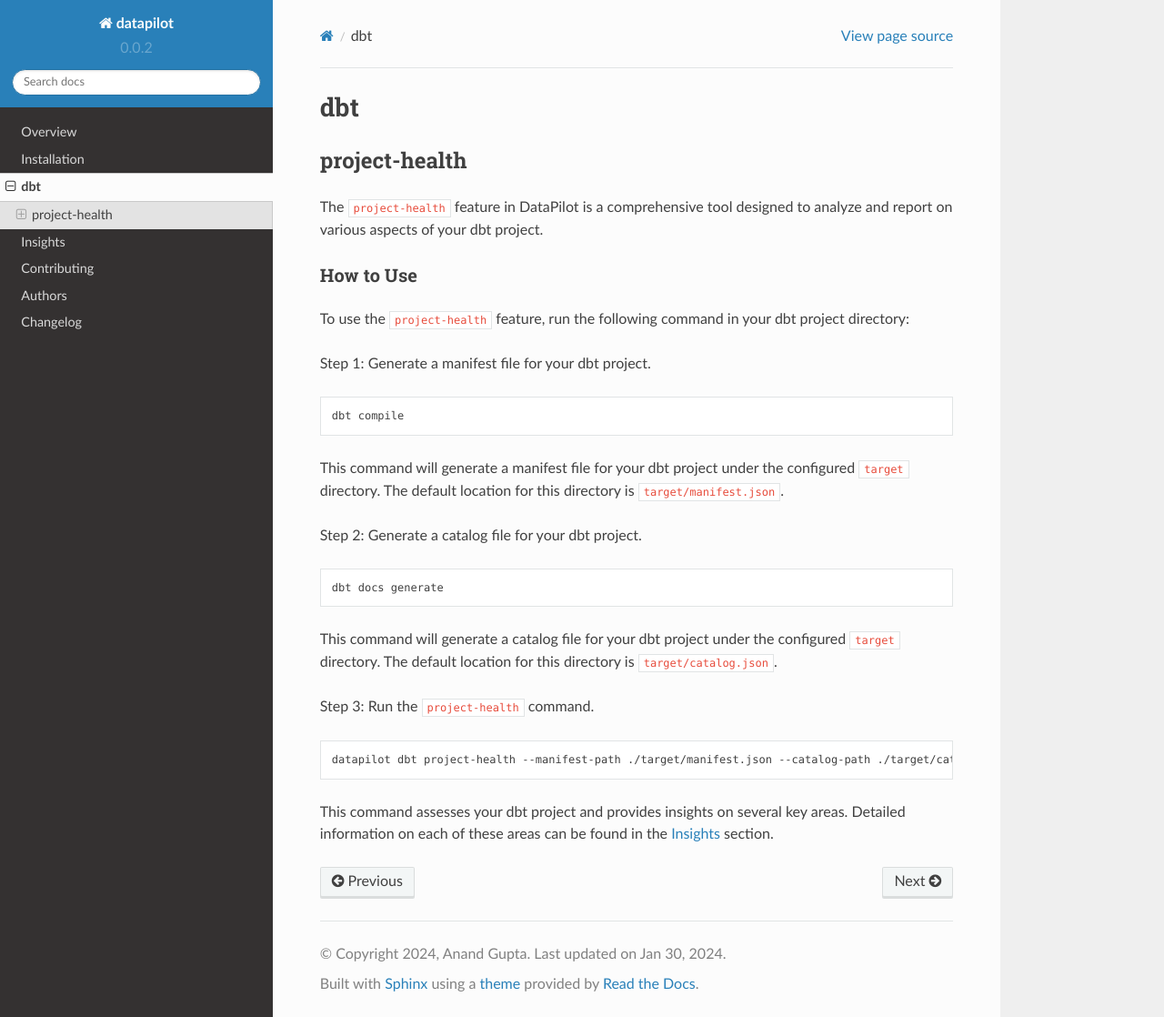
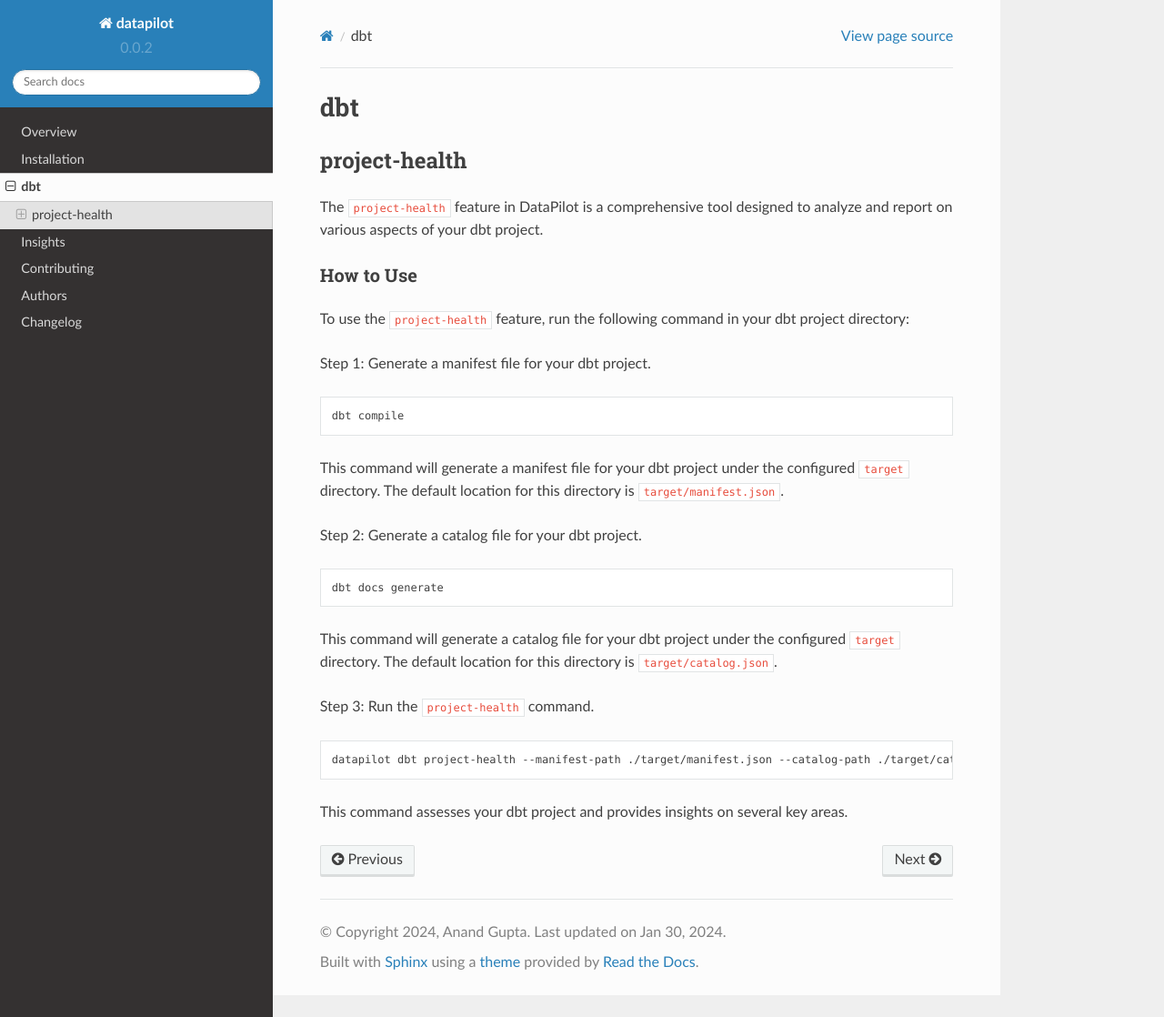
Before and after one commit to AltimateAI/datapilot-cli, a Sphinx documentation site: the page built from docs/features.rst, in a window 1280 px wide and 1118 px high. Shown: the whole window at 91% size. Built offline with Sphinx 7.4.7 and the Read the Docs theme 2.0.0, drawn with Linux system fonts in a browser that asks for light colours; pages that are not in the unit, such as notebooks, are missing from menus.

Commit message:
fix: link

```diff
--- a/docs/features.rst
+++ b/docs/features.rst
@@ -33,4 +33,4 @@
 
     datapilot dbt project-health --manifest-path ./target/manifest.json --catalog-path ./target/catalog.json
 
-This command assesses your dbt project and provides insights on several key areas. Detailed information on each of these areas can be found in the `Insights <insights.md>`_ section.
+This command assesses your dbt project and provides insights on several key areas.
```
